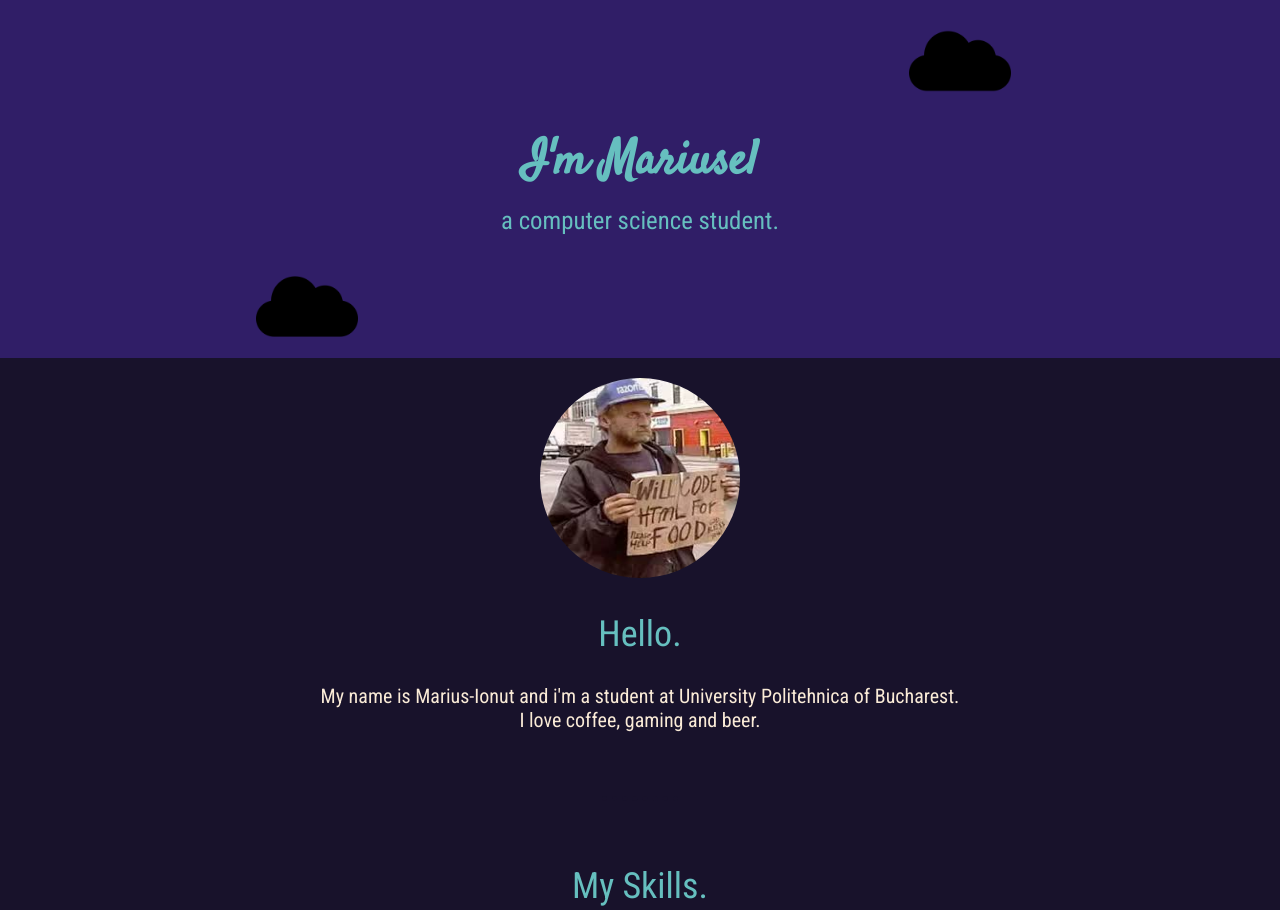
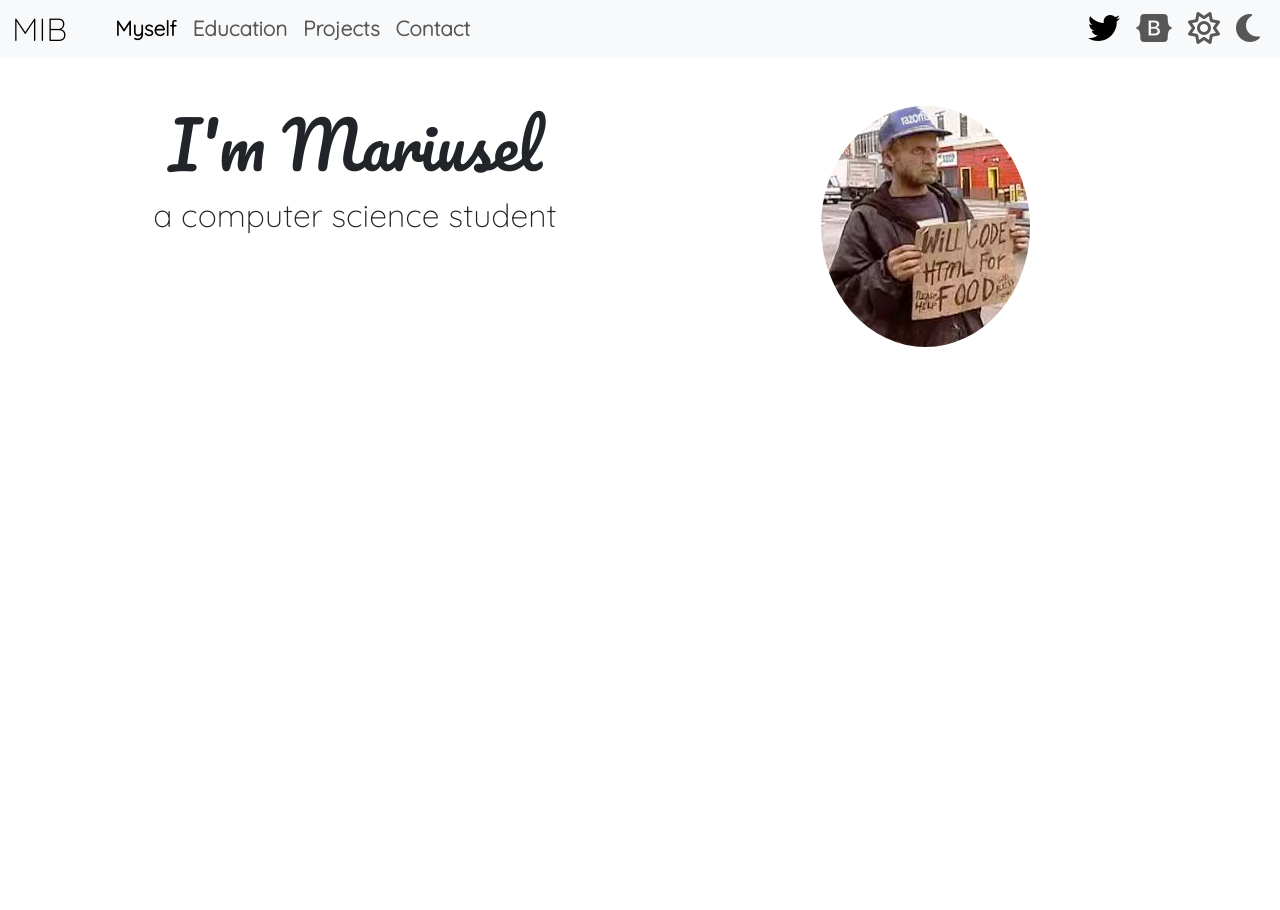
Before and after one commit to mariusionut03/cv, a plain HTML site: page index.html in a window 1280 px wide. Shown: the top 910 px of the page. After the commit the page ends 800 px from the top, so only its background shows below. Drawn offline with nearby package versions, Linux system fonts and the light colour scheme; a web font is replaced by a local one.

Commit message:
Add files via upload

```diff
--- a/index.html
+++ b/index.html
@@ -1,62 +1,66 @@
-<!DOCTYPE html>
+<!doctype html>
 <html lang="en">
-<head>
-    <meta charset="UTF-8">
-    <link rel="stylesheet" href="css/styles.css">
-    <title>MIB - Personal Website</title>
+  <head>
+    <meta charset="utf-8">
+    <meta name="viewport" content="width=device-width, initial-scale=1">
+    <title>MIB - CV</title>
+
     <link rel="preconnect" href="https://fonts.googleapis.com">
     <link rel="preconnect" href="https://fonts.gstatic.com" crossorigin>
-    <link href="https://fonts.googleapis.com/css2?family=Roboto+Condensed&family=Satisfy&display=swap" rel="stylesheet">
+    <link href="https://fonts.googleapis.com/css2?family=Gloock&family=Lato:wght@300;400&family=Pacifico&family=Quicksand:wght@300&display=swap" rel="stylesheet">
+
+    <script src="https://kit.fontawesome.com/7f2aa7648d.js" crossorigin="anonymous"></script>
+    <link href="https://cdn.jsdelivr.net/npm/bootstrap@5.3.0-alpha1/dist/css/bootstrap.min.css" rel="stylesheet" integrity="sha384-GLhlTQ8iRABdZLl6O3oVMWSktQOp6b7In1Zl3/Jr59b6EGGoI1aFkw7cmDA6j6gD" crossorigin="anonymous">
+
+    <link rel="stylesheet" href="styles/all.css">
+    <link rel="stylesheet" href="styles/navbar.css">
+    <link rel="stylesheet" href="styles/introduction.css">
 </head>
-<body>
-    <div class="first-div">
-        <img id="first-cloud" src="images/cloud.png" alt="cloud">
-        <h1>I'm Mariusel</h1>
-        <h2>a computer science student.</h2>
-        <img id="second-cloud" src="images/cloud.png" alt="cloud">
-    </div>
+  <body>
 
-    <img class="rounded-images" src="images/homeless-code-for-food.jpg" alt="profile picture">
-    <div class="second-div">
-        <h2>Hello.</h2>
-        <p>My name is Marius-Ionut and i'm a student at University Politehnica of Bucharest. I love coffee, gaming and beer.</p>
-    </div>
+    <!-- Navigation Bar -->
 
-    <hr>
+    <nav class="navbar navbar-expand-lg bg-body-tertiary">
+        <div class="container-fluid">
+            <a class="navbar-brand" href="#">MIB</a>
+            <button class="navbar-toggler" type="button" data-bs-toggle="collapse" data-bs-target="#navbarNavAltMarkup" aria-controls="navbarNavAltMarkup" aria-expanded="false" aria-label="Toggle navigation">
+                <span class="navbar-toggler-icon"></span>
+            </button>
+            <div class="collapse navbar-collapse" id="navbarNavAltMarkup">
+                <div class="navbar-nav ms-4">
+                  <a class="nav-link text-navbar-item active" aria-current="page" href="#">Myself</a>
+                  <a class="nav-link text-navbar-item" href="#">Education</a>
+                  <a class="nav-link text-navbar-item" href="#">Projects</a>
+                  <a class="nav-link text-navbar-item" href="#">Contact</a>
+                </div>
+                <div class="navbar-nav ms-auto">
+                    <a class="nav-link active" href="#"><i class="fa-brands fa-twitter"></i></a>
+                    <a class="nav-link" href="#"><i class="fa-brands fa-bootstrap"></i></a>
+                    <a class="nav-link" href="#"><i class="fa-regular fa-sun"></i></a>
+                    <a class="nav-link" href="#"><i class="fa-solid fa-moon"></i></a>
+                </div>
+            </div>
+        </div>
+    </nav>
 
-    <h2>My Skills.</h2>
-    <div class="third-div">
-        <div class="skills-row">
-            <img class="skills-images programming-image" src="images/programming.png" alt="programming">
-            <h3>Design & Development</h3>
-            <p>I'm learning Web Development part-time. I'm learning C, Java, Assembley in University. Tried everything, from Mobile to Game Development. I started programming when I was 14 years old, and I want to do this in my career.</p>
+    <!-- INTRODUCTION SECTION -->
+    <section id="introduction">
+        <div class="container text-center">
+            <div class="row mt-5">
+                <div class="col-lg-6 col-md-6 col-sm-12">
+                    <h1>I'm Mariusel</h1>
+                    <p>a computer science student</p>
+                </div>
+                <div class="col-lg-6 col-md-6 col-sm-12">
+                    <img class="rounded-images" src="images/homeless-code-for-food.jpg" alt="homeless-coder">
+                </div>
+            </div>
         </div>
-        <div class="skills-row">
-            <img class="skills-images console-image" src="images/console.png" alt="console">
-            <h3>Gaming</h3>
-            <p>I started playing video games when I was very young. RPG, Shooters, I mastered every type of game. I build friendships around video games, I followed stories even better than any book and I love everything about this industry. My love for coding started because I wanted to make my own games.</p>
-        </div>
-        <div class="skills-row">
-            <img class="skills-images beer-image" src="images/beer.png" alt="beer">
-            <h3>Beer</h3>
-            <p>Artisanal beer is the only drink I want to have for the rest of my life. Every evening I like to finish my day with a beer, I feel like I can't sleep without one. Maybe that's a problem.</p>
-        </div>
-    </div>
+    </section>
 
-    <hr>
 
-    <div class="forth-div">
-        <h2>Get in Touch</h2>
-        <h3>If you love beer as much as I do.</h3>
-        <p>Love beer as much as I do? Let's drink a shit ton of beer and code together.</p>
-        <button class="contact-button" onclick="location.href='mailto:ionutteq222@gmail.com';">Contact me</button>
-    </div>
 
-    <div class="footer-div">
-        <a href="#" class="links-margin">LinkedIn</a>
-        <a href="#" class="links-margin">Twitter</a>
-        <a href="#">Website</a>
-        <p class="footer-text">© 2023 MIB @ At nothing.</p>
-    </div>
+    <script src="https://cdn.jsdelivr.net/npm/bootstrap@5.3.0-alpha1/dist/js/bootstrap.bundle.min.js" integrity="sha384-w76AqPfDkMBDXo30jS1Sgez6pr3x5MlQ1ZAGC+nuZB+EYdgRZgiwxhTBTkF7CXvN" crossorigin="anonymous"></script>
+    <script src="scripts/index.js" charset="UTF-8"></script>
 </body>
 </html>
--- /dev/null
+++ b/styles/all.css
@@ -0,0 +1,7 @@
+body {
+    font-family: 'Quicksand', sans-serif;
+}
+
+.rounded-images {
+    border-radius: 50%;
+}
--- /dev/null
+++ b/styles/introduction.css
@@ -0,0 +1,9 @@
+#introduction h1 {
+    font-family: 'Pacifico', cursive;
+    font-size: 4rem;
+}
+
+#introduction p {
+    font-family: 'Quicksand', sans-serif;
+    font-size: 2rem;
+}
--- /dev/null
+++ b/styles/navbar.css
@@ -0,0 +1,15 @@
+.navbar {
+    padding: 0;
+}
+.navbar-nav i {
+    font-size: 2rem;
+}
+
+.navbar-brand {
+    font-size: 2rem;
+}
+
+.text-navbar-item {
+    font-size: 1.3rem;
+    font-weight: 600;
+}
```
Also changed, not shown: scripts/index.js (added).
